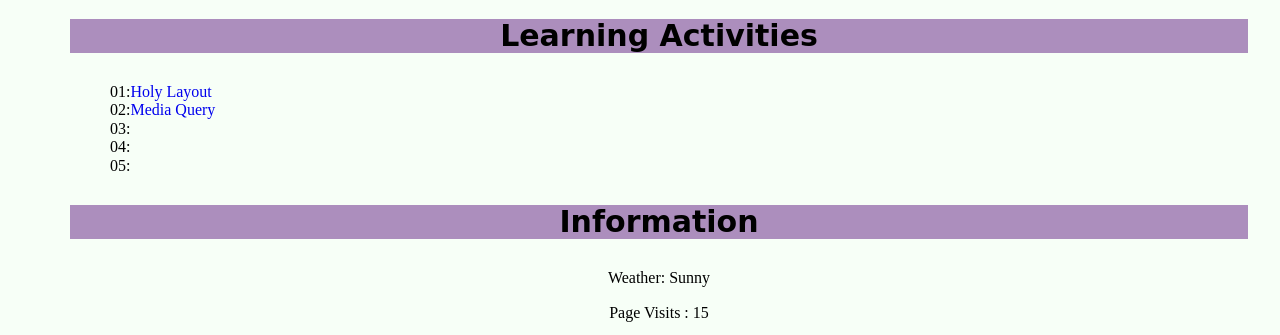
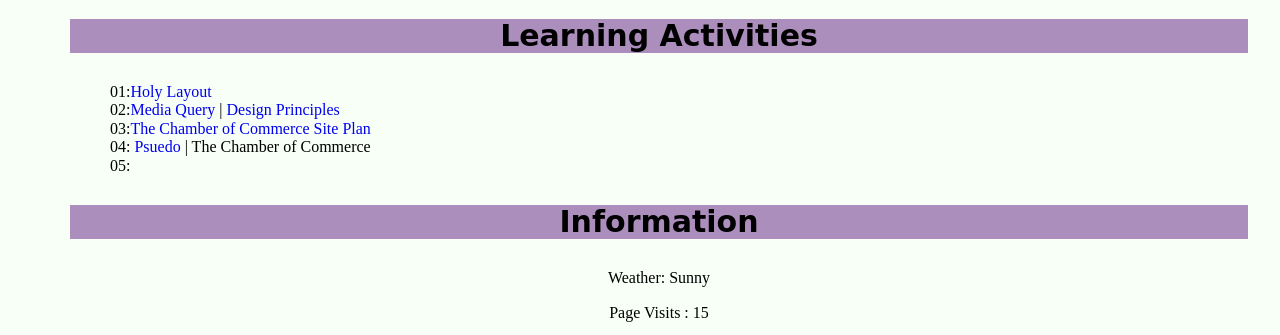
Before and after one commit to Gloria-Ekpo/wdd230, a plain HTML site: page index.html in a window 1280 px wide. Shown: the part 731-1066 px from the top of the page. Drawn offline with nearby package versions, Linux system fonts and the light colour scheme.

Commit message:
homepage links added

```diff
--- a/index.html
+++ b/index.html
@@ -27,8 +27,8 @@
   <nav>
     <ul class="navigation">
         <li><a href="#">Home</a></li>
-        <li><a href="chamber/siteplan.html">Site Plan</a></li>
-        <li><a href="chamber/">Chamber</a></li>
+        <li><a href="./lesson03/index.html">Site Plan</a></li>
+        <li><a href="#">Chamber</a></li>
         <li><a href="https://www.byui.edu/">BYU-Idaho</a></li>
         <li><a href="https://www.churchofjesuschrist.org/study/scriptures/bofm/1-ne/3.7?lang=eng" target="_blank">Scripture</a></li>
     </ul>
@@ -40,9 +40,9 @@
     <h3>Learning Activities</h3>
     <ul>
         <li>01:<a href="https://byui-cse.github.io/wdd230-course/lesson01/holygrail-layout.html%22">Holy Layout</a></li>
-        <li>02:<a href="#">Media Query</a></li>
-        <li>03:<a href="#"></a></li>
-        <li>04:<a href="#"></a></li>
+        <li>02:<a href="./lesson2/design.html">Media Query</a> | <a href="./lesson2/design-principles.html">Design Principles</a></li>
+        <li>03:<a href="./lesson03/index.html">The Chamber of Commerce Site Plan</a></li>
+        <li>04: <a href="./lesson04/psuedo.html">Psuedo</a> | <a href="#"></a>The Chamber of Commerce</li>
         <li>05:<a href="#"></a></li>
     </ul>
   </section>
```
Also changed, not shown: lesson03/index.html (renamed from lesson03/chamber-site-plan.html).
